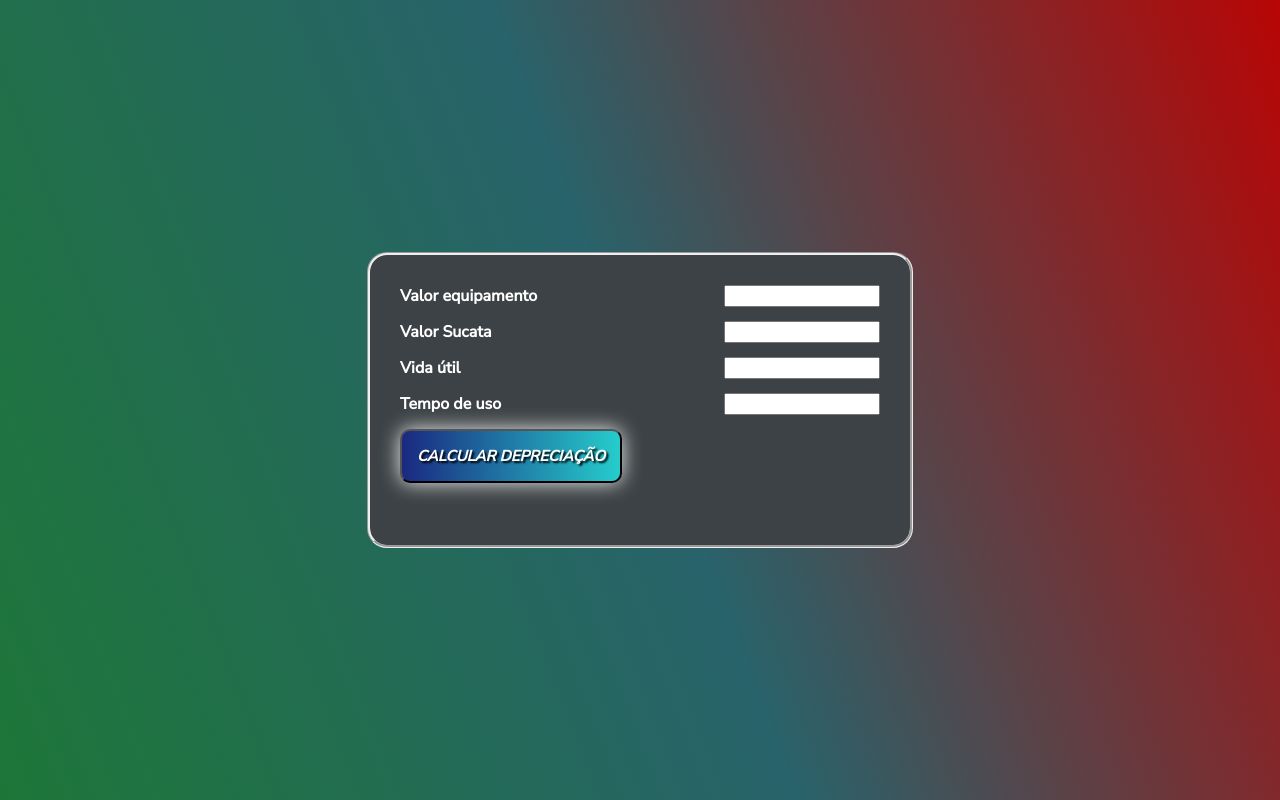
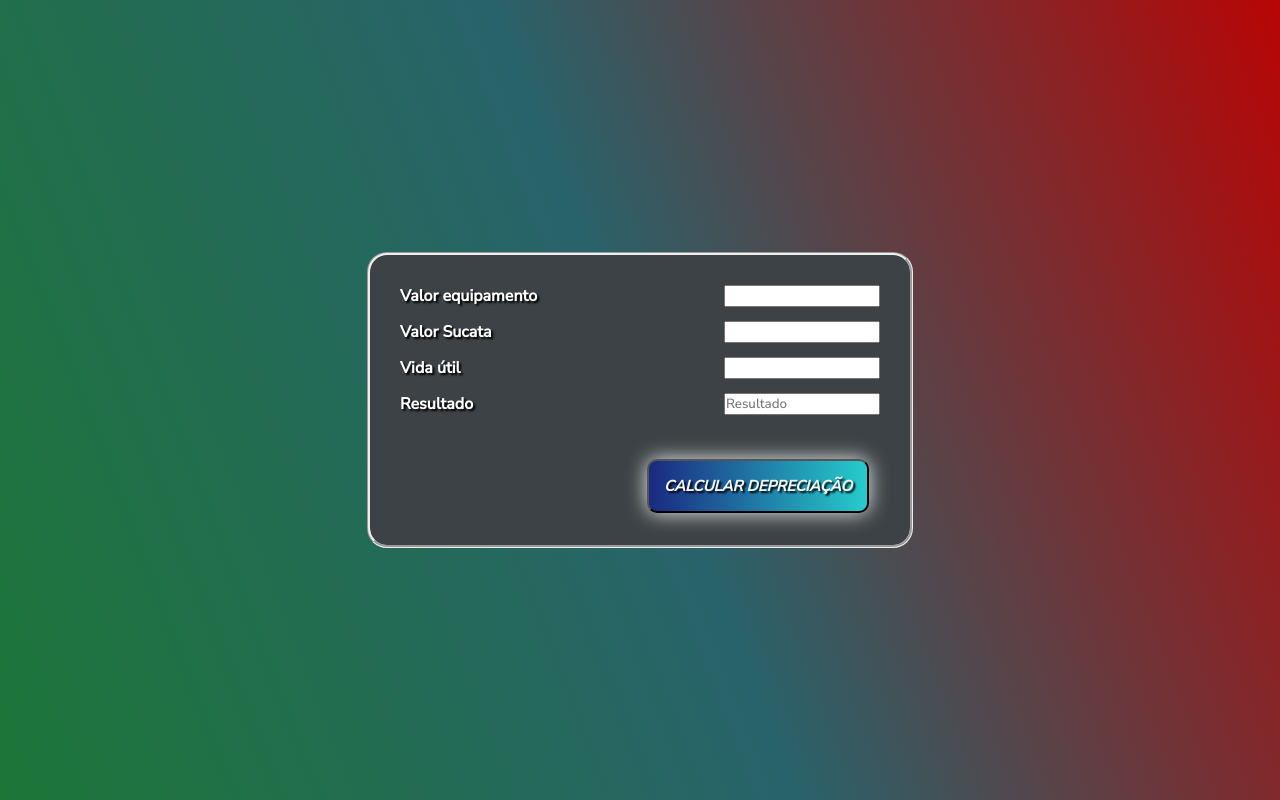
Before and after one commit to PedroCesar-Dev/calculadora-depreciacao, a plain HTML site: page calculadora/index.html in a window 1280 px wide. Drawn offline with Linux system fonts and the light colour scheme.

Commit message:
Updated javascript event

```diff
--- a/calculadora/assets/css/style.css
+++ b/calculadora/assets/css/style.css
@@ -1,13 +1,18 @@
-*{
+* {
   margin: 0;
   padding: 0;
-    font-family: 'Nunito Sans', sans-serif;
+  font-family: "Nunito Sans", sans-serif;
 }
 
-body{
+body {
   background-repeat: 0;
-    background: rgb(29,118,56);
-    background: linear-gradient(69deg, rgba(29,118,56,1) 0%, rgba(40,99,107,1) 50%, rgba(184,5,5,1) 100%);
+  background: rgb(29, 118, 56);
+  background: linear-gradient(
+    69deg,
+    rgba(29, 118, 56, 1) 0%,
+    rgba(40, 99, 107, 1) 50%,
+    rgba(184, 5, 5, 1) 100%
+  );
 
   display: flex;
   align-items: center;
@@ -17,7 +22,7 @@ body{
   height: 100vh;
 }
 
-.back-box{
+.back-box {
   width: 500px;
   height: 250px;
   padding: 20px;
@@ -31,30 +36,36 @@ body{
   justify-content: center;
 }
 
-.dados{
+.dados {
   padding: 10px;
   margin-bottom: 1rem;
 }
-input{
+input {
   float: right;
 }
-label{
+
+label {
   float: left;
   font-weight: bold;
   color: white;
-
-
+  text-shadow: 2px 2px 2px #000;
 }
-.btn{
+.btn {
   position: absolute;
-    background-image: linear-gradient(to right, #1A2980 0%, #26D0CE  51%, #1A2980  100%);
-    margin: 10px;
+  background-image: linear-gradient(
+    to right,
+    #1a2980 0%,
+    #26d0ce 51%,
+    #1a2980 100%
+  );
+  right: 1px;
+  margin: 40px;
   padding: 15px;
   text-align: center;
   text-transform: uppercase;
-    transition: 0.8s;
+  transition: 0.9s;
   background-size: 200% auto;
-    color: white;
+  color: whitesmoke;
   box-shadow: 0 0 20px #eee;
   border-radius: 10px;
   display: block;
@@ -64,7 +75,7 @@ label{
   font-style: italic;
   text-shadow: 2px 2px 2px #000;
 }
-.btn:hover{
+.btn:hover {
   background-position: right center; /* change the direction of the change here */
   color: #fff;
   text-decoration: none;
--- a/calculadora/assets/script/app.js
+++ b/calculadora/assets/script/app.js
@@ -4,7 +4,5 @@ let vidaUtil = document.getElementById('vidaUtil')
 
 function depreciacaoItem(){
     const depreciacao = (valor.value - sucata.value)/vidaUtil.value;
-    const depreciacaoValor = document.createElement("span");
-    depreciacaoValor.innerHTML = depreciacao;
-    document.getElementById('depreciacaoValor').appendChild(depreciacaoValor);
+    document.getElementById('resultado').value = depreciacao + "R$";
 }
--- a/calculadora/index.html
+++ b/calculadora/index.html
@@ -1,37 +1,39 @@
 <!DOCTYPE html>
 <html lang="pt-br">
   <head>
-    <meta charset="UTF-8">
-    <meta name="viewport" content="width=device-width, initial-scale=1.0">
-    <link rel="stylesheet" href="./assets/css/style.css">
-    <link rel="preconnect" href="https://fonts.googleapis.com">
-    <link rel="preconnect" href="https://fonts.gstatic.com" crossorigin>
-    <link href="https://fonts.googleapis.com/css2?family=Nunito+Sans:opsz,wght@6..12,500&display=swap" rel="stylesheet">
+    <meta charset="UTF-8" />
+    <meta name="viewport" content="width=device-width, initial-scale=1.0" />
+    <link rel="stylesheet" href="./assets/css/style.css" />
+    <link rel="preconnect" href="https://fonts.googleapis.com" />
+    <link rel="preconnect" href="https://fonts.gstatic.com" crossorigin />
+    <link
+      href="https://fonts.googleapis.com/css2?family=Nunito+Sans:opsz,wght@6..12,500&display=swap"
+      rel="stylesheet"
+    />
     <title>Document</title>
-
   </head>
   <body>
     <div class="back-box">
       <div class="dados">
         <label for="equipamento">Valor equipamento</label>
-            <input type="text" id="valorEquipamento">
+        <input type="text" id="valorEquipamento" />
       </div>
 
       <div class="dados">
         <label for="Sucata">Valor Sucata</label>
-            <input type="text" id="valorSucata">
+        <input type="text" id="valorSucata" />
       </div>
 
       <div class="dados">
         <label for="Vida">Vida útil</label>
-            <input type="text" id="vidaUtil">
+        <input type="text" id="vidaUtil" />
       </div>
 
       <div class="dados">
-            <label for="Tempo">Tempo de uso</label>
-            <input type="text" id="tempoDeUso">
+        <label for="Resultado">Resultado</label>
+        <input type="text" id="resultado" placeholder="Resultado" readonly/>
       </div>
-        <button class="btn">Calcular depreciação</button>
+      <button class="btn" onclick="depreciacaoItem()">Calcular depreciação</button>
     </div>
   </body>
   <script src="./assets/script/app.js"></script>
```
Lines whose indentation alone changed are shown as unchanged.
